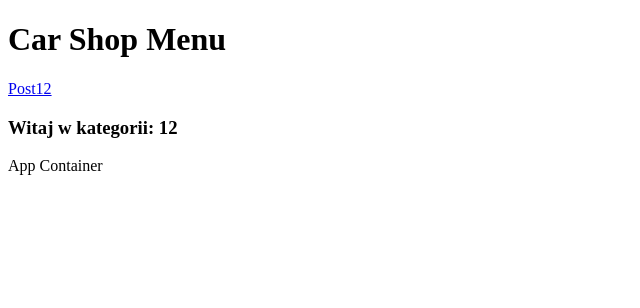
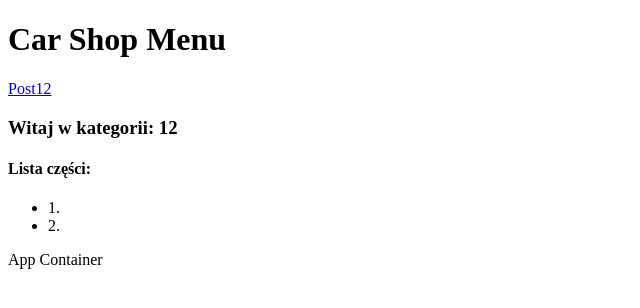
Before and after one commit to PiotrB95/CarShop, a React (Vite) app: page /categories/12 in a window 1280 px wide. Shown: the top 308 px of the page, without its empty margins (0-640 px from the left). Built offline with nearby package versions, Linux system fonts and the light colour scheme.

Commit message:
Routing tests v5

```diff
--- a/src/routes/categories/$categoryId.tsx
+++ b/src/routes/categories/$categoryId.tsx
@@ -2,7 +2,16 @@ import { createFileRoute } from '@tanstack/react-router'
 
 const CategoryView = () => {
   const params = Route.useParams()
-  return <h3>Witaj w kategorii: {params.categoryId} </h3>
+  return (
+    <div>
+      <h3>Witaj w kategorii: {params.categoryId} </h3>
+      <h4>Lista części:</h4>
+      <ul>
+        <li>1.</li>
+        <li>2.</li>
+      </ul>
+    </div>
+  )
 }
 
 export const Route = createFileRoute('/categories/$categoryId')({
```
